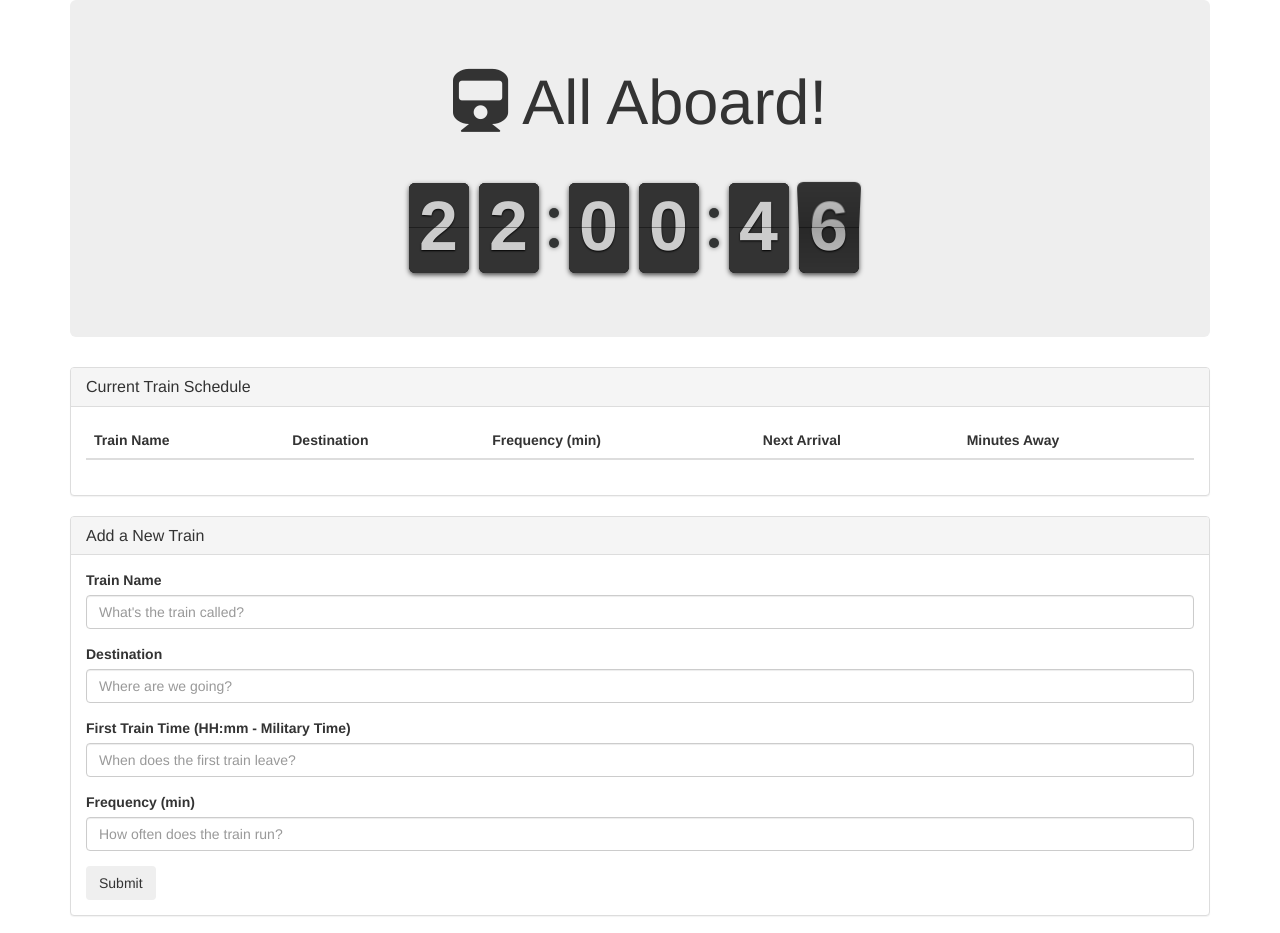
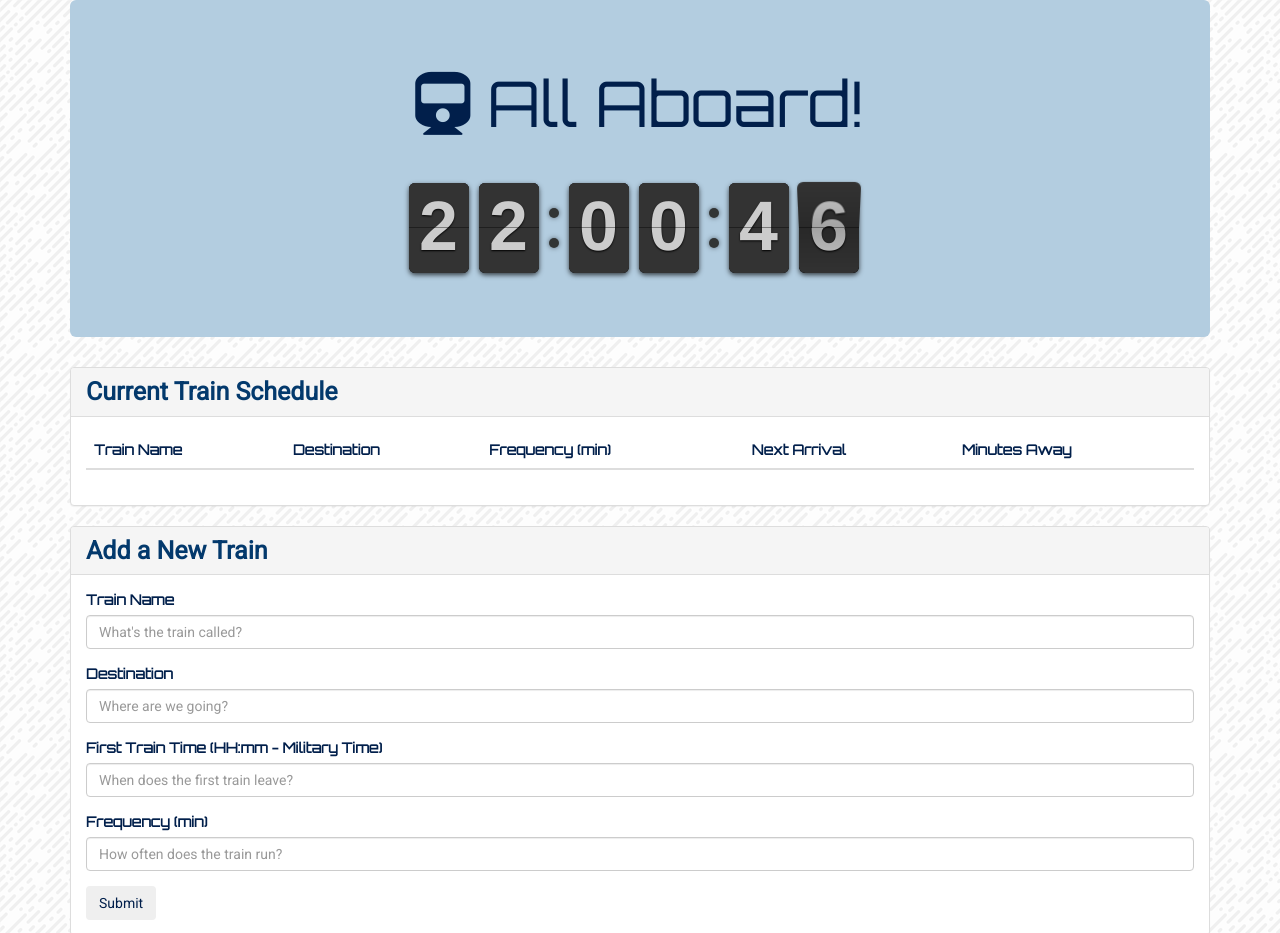
Before and after one commit to itsmegh/Firebase-TrainSchedule, a plain HTML site: page index.html in a window 1280 px wide. Shown: the top 933 px of the page. Drawn offline with nearby package versions, Linux system fonts and the light colour scheme; no server answers.

Commit message:
adjusted styling for application

```diff
--- a/assets/css/style.css
+++ b/assets/css/style.css
@@ -1,6 +1,55 @@
+body {
+    background-image: url("../images/funky-lines/funky-lines.png");
+}
+
 .flipclock {
     display: block;
     margin-left: auto;
     margin-right: auto;
     padding: 10px;
 }
+
+.fa-train {
+    color: #011f4b;
+}
+
+.jumbotron {
+    font-family: 'Orbitron', sans-serif;
+    color: #011f4b;
+    background-color: #b3cde0;
+
+}
+
+.panel-title {
+    font-family: 'Roboto', sans-serif;
+    color: #03396c;
+    font-weight: bold;
+    font-size: 25px;
+}
+
+td {
+    font-family: 'Orbitron', sans-serif;
+
+}
+
+th {
+    font-family: 'Orbitron', sans-serif;
+    color: #011f4b;
+
+
+}
+
+label {
+    font-family: 'Orbitron', sans-serif;
+    color: #011f4b;
+}
+
+input {
+    font-family: 'Roboto', sans-serif;
+
+}
+
+#addTrainButton {
+    font-family: 'Roboto', sans-serif;
+    color: #011f4b;
+}
--- a/index.html
+++ b/index.html
@@ -13,6 +13,7 @@
     <link rel="stylesheet" href="https://use.fontawesome.com/releases/v5.4.1/css/all.css" integrity="sha384-5sAR7xN1Nv6T6+dT2mhtzEpVJvfS3NScPQTrOxhwjIuvcA67KV2R5Jz6kr4abQsz" crossorigin="anonymous">
 
     <script src="https://code.jquery.com/jquery-3.3.1.min.js"></script>
+    <link href="https://fonts.googleapis.com/css?family=Orbitron|Roboto" rel="stylesheet">
 
   <!-- Moment.js Reference -->
   <script src="https://cdnjs.cloudflare.com/ajax/libs/moment.js/2.22.2/moment.min.js"></script>
```
Also changed, not shown: assets/images/funky-lines/funky-lines.png (added), assets/images/funky-lines/readme.txt (added).
